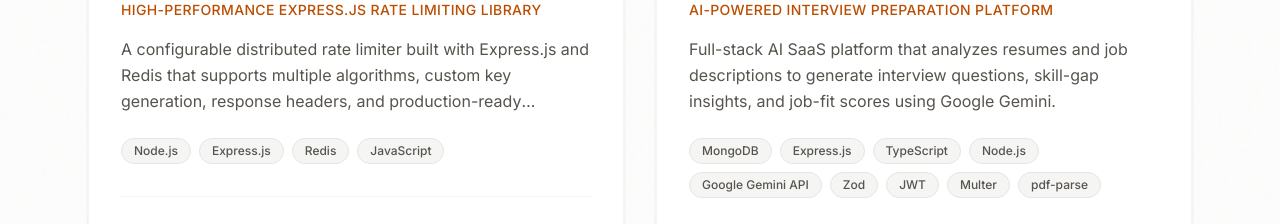
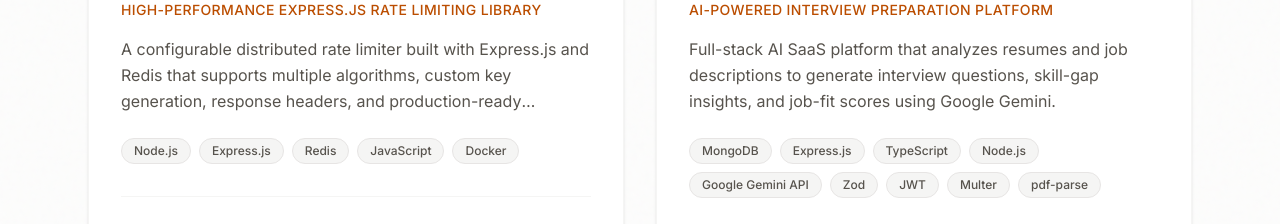
Before and after one commit to udita1294/Portfolio, a React (Vite) app: page / in a window 1280 px wide. Shown: the part 3240-3464 px from the top of the page. Built offline with nearby package versions, Linux system fonts and the light colour scheme; a web font is replaced by a local one.

Commit message:
new project added

```diff
--- a/src/data/projects.js
+++ b/src/data/projects.js
@@ -14,7 +14,7 @@
   year: "2026",
   image: project7,
   link: "https://github.com/udita1294/Distributed-Rate-Limiter",
-  technologies: ["Node.js","Express.js","Redis","JavaScript"],
+  technologies: ["Node.js","Express.js","Redis","JavaScript","Docker"],
   features: [
     "Implements Fixed Window, Sliding Window Log, Token Bucket, and Leaky Bucket rate limiting algorithms",
     "Uses Redis as a centralized distributed data store to ensure rate limits are shared across multiple server instances",
```
